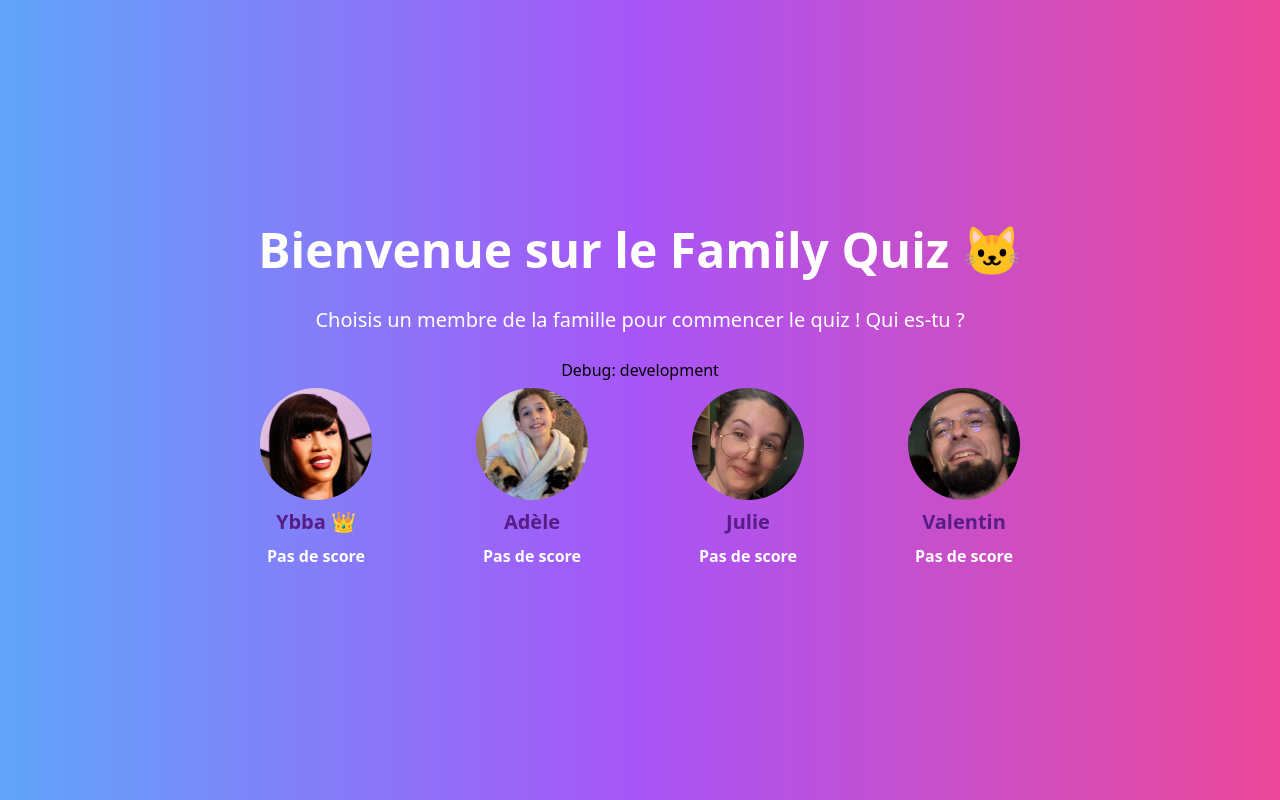
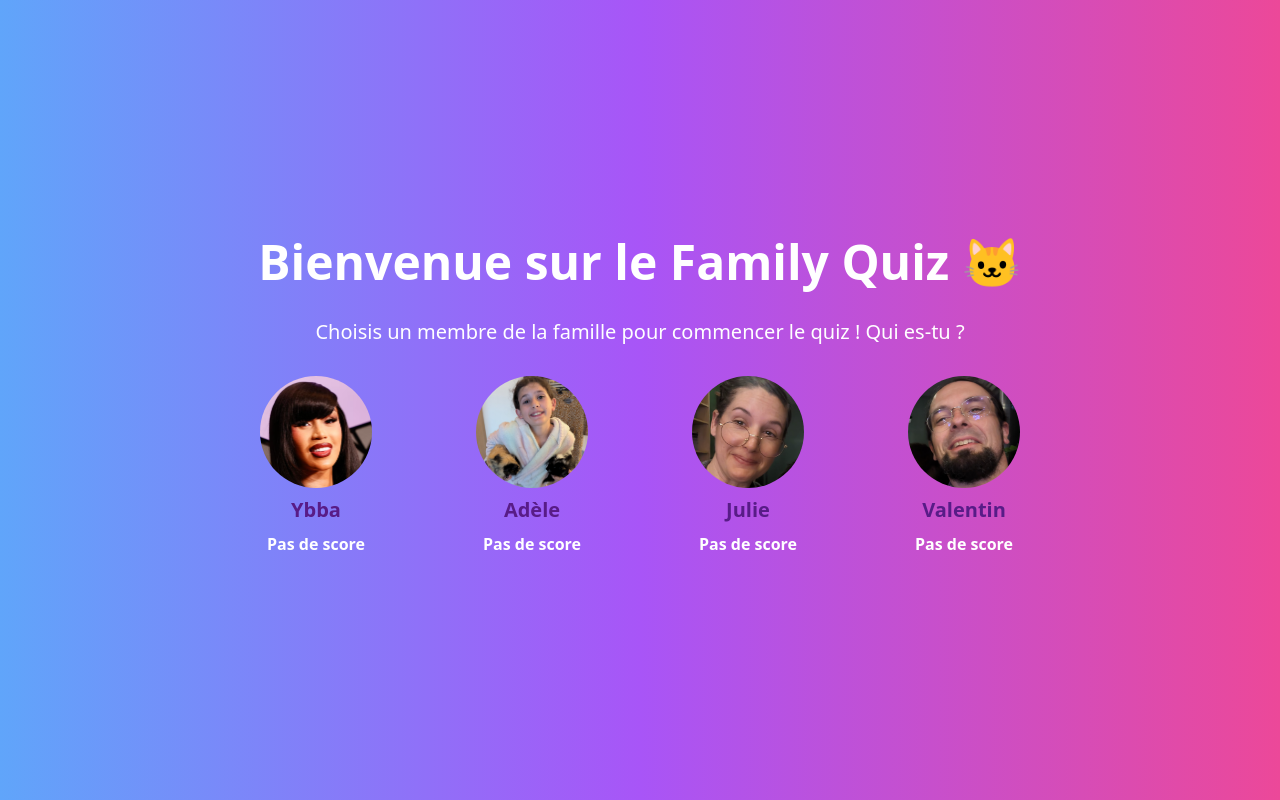
Before and after one commit to val--/family-quiz, a Next.js app: page / in a window 1280 px wide. Built offline with nearby package versions, Linux system fonts and the light colour scheme.

Commit message:
Fix guest image

```diff
--- a/app/page.tsx
+++ b/app/page.tsx
@@ -16,7 +16,7 @@ const familyMembers: FamilyMember[] = process.env.NODE_ENV === "production" ? [
     id: "guest",
     name: "Invité",
     email: "guest@mail.com",
-    photo: "/images/default-avatar.png",
+    photo: "/images/guest.png",
   }
 ] : [
   {
@@ -44,14 +44,6 @@ const familyMembers: FamilyMember[] = process.env.NODE_ENV === "production" ? [
     photo: "/images/valentin.png",
   },
 ];
-
-// Guest family member to show in production
-const guestMember: FamilyMember = {
-  id: "guest",
-  name: "Guest",
-  email: "guest@mail.com",
-  photo: "/images/default-avatar.png",
-};
 
 const getLastScores = () => {
   return familyMembers.map((member) => {
@@ -97,7 +89,6 @@ export default function Home() {
         <p className="text-white text-xl mb-6">
           Choisis un membre de la famille pour commencer le quiz ! Qui es-tu ?
         </p>
-        <span>Debug: {process.env.NODE_ENV}</span>
 
         <div className="grid grid-cols-2 sm:grid-cols-2 md:grid-cols-4 gap-6 place-items-center">
           {members.map((member) => (
@@ -117,7 +108,7 @@ export default function Home() {
               />
               <span className="z-10 text-xl">
                 {member.name}
-                {highestScorerId === member.id && <span> 👑</span>}
+                {(highestScorerId === member.id && member.lastScore !== null) && <span> 👑</span>}
               </span>
               <p className="text-white mt-2">
                 {member.lastScore !== null ? `Dernier score: ${member.lastScore}` : "Pas de score"}
```
